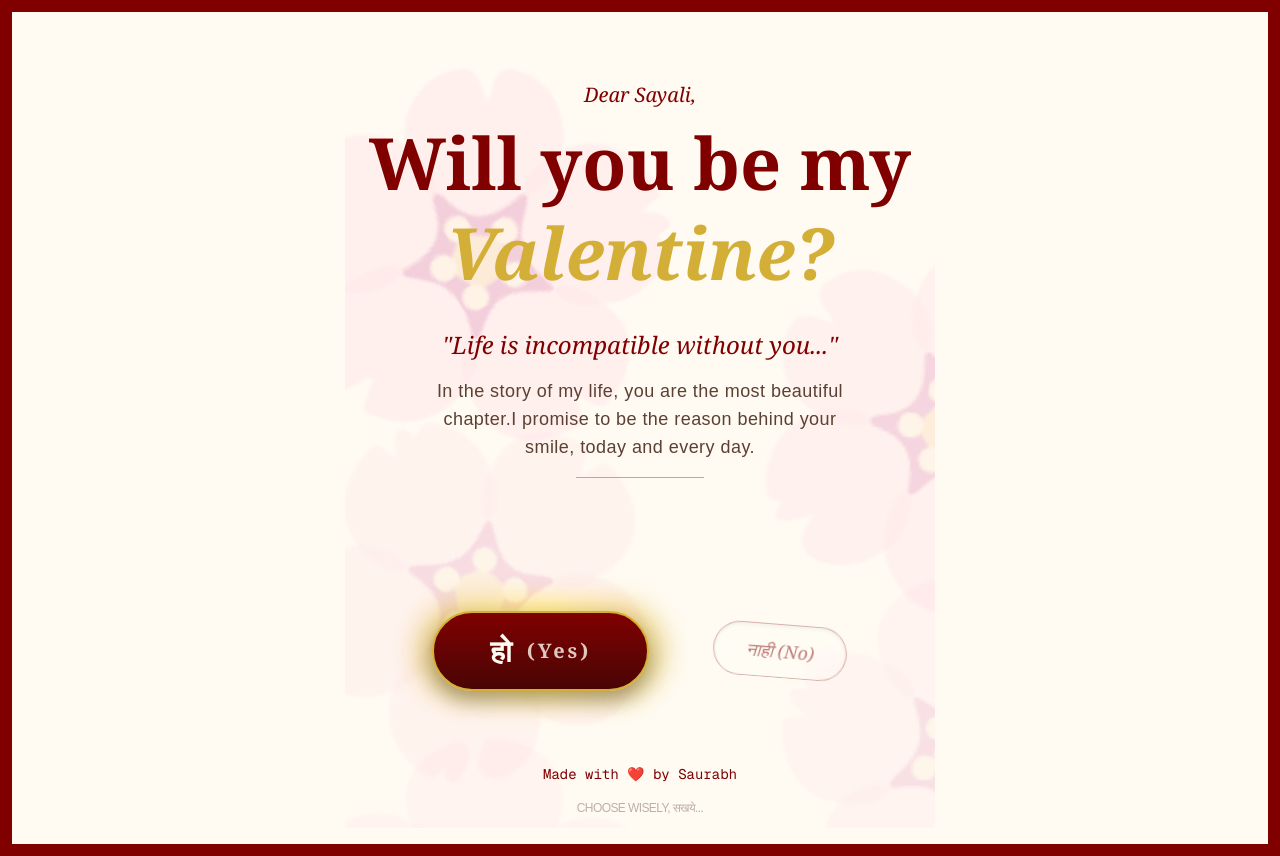
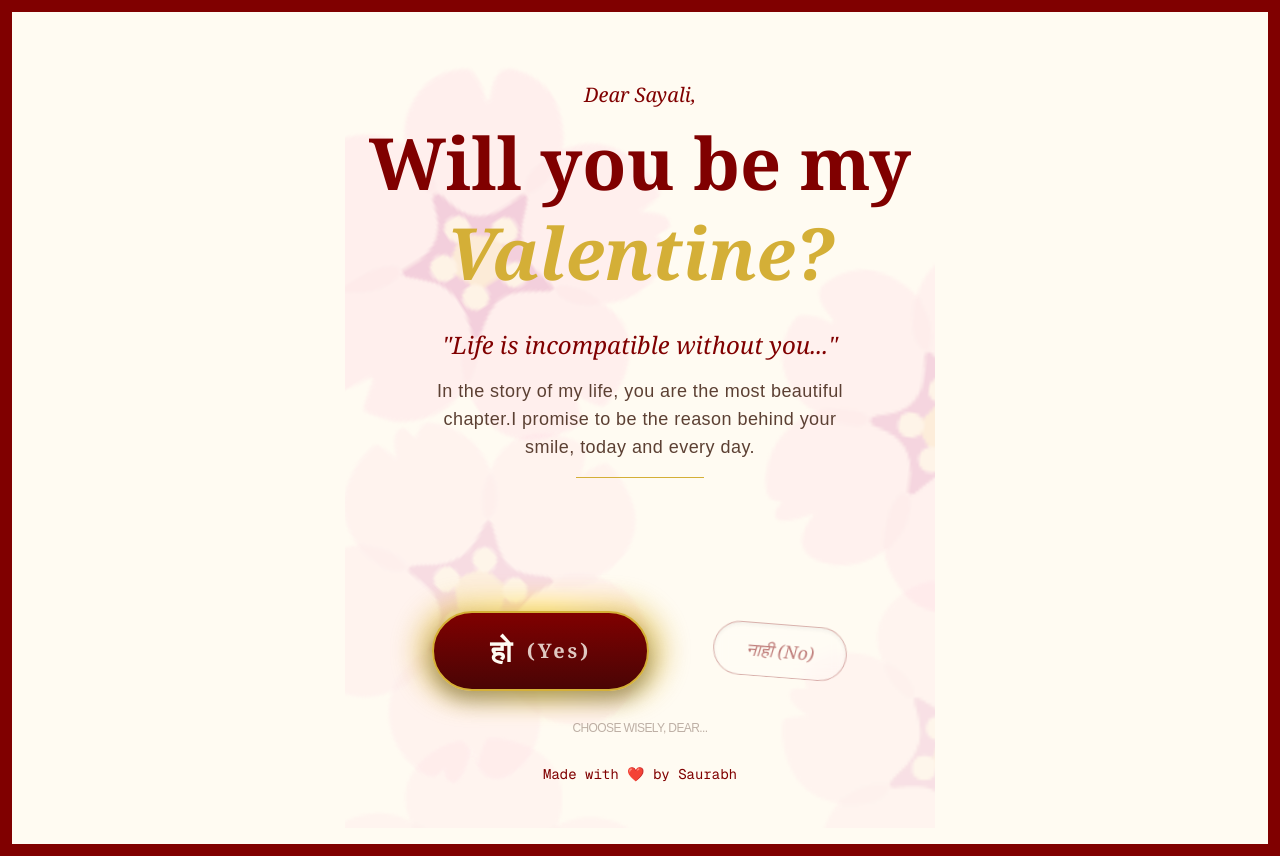
Before and after one commit to saurabhpathak072-tech/valApp, a Next.js app: page / in a window 1280 px wide. Built offline with nearby package versions, Linux system fonts and the light colour scheme.

Commit message:
Added Name

```diff
--- a/src/components/YesNoBtns/index.tsx
+++ b/src/components/YesNoBtns/index.tsx
@@ -50,9 +50,9 @@ export default function StylishValentineButtons({ onYes }: StylishValentineButto
             <motion.p
                 initial={{ opacity: 0 }}
                 animate={{ opacity: 0.4 }}
-                className="absolute -bottom-10 text-[#5C4033] text-xs uppercase tracking-tighter"
+                className="absolute bottom-10 text-[#5C4033] text-xs uppercase tracking-tighter"
             >
-                {APP_CONSTANTS.CHOOSE_WISELY}
+                {APP_CONSTANTS.CHOOSE_WISELY} {APP_CONSTANTS.DEAR}...
             </motion.p>
         </div>
     );
--- a/src/constants/index.tsx
+++ b/src/constants/index.tsx
@@ -13,7 +13,8 @@ export enum APP_CONSTANTS {
     LOTUS = "🌸",
     HO = "हो",
     YES = "Yes",
-    CHOOSE_WISELY = "choose wisely, सखये...",
+    CHOOSE_WISELY = "choose wisely, ",
+    SAKHYE = "सखये...",
     NAHI = "नाही",
     NO = "No",
     MADE_WITH_LOVE = "Made with ❤️ by Saurabh",
```
